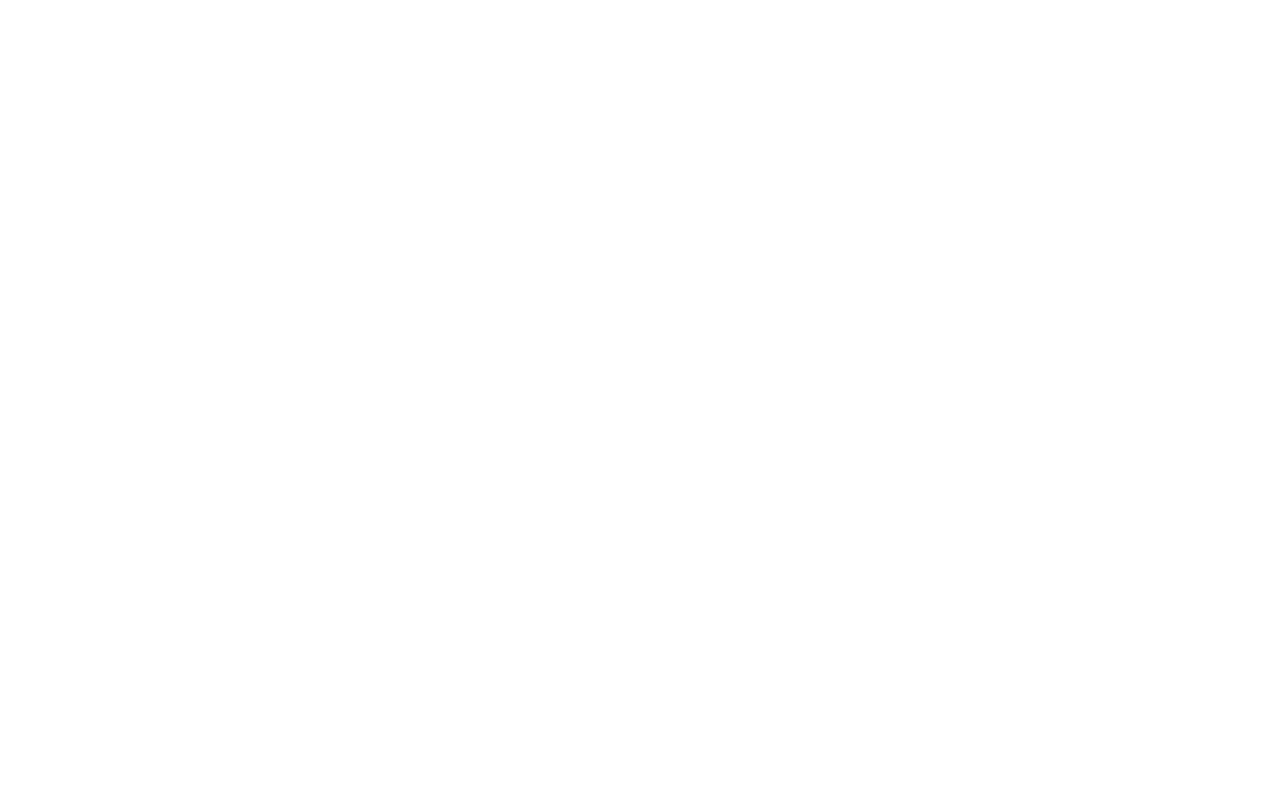
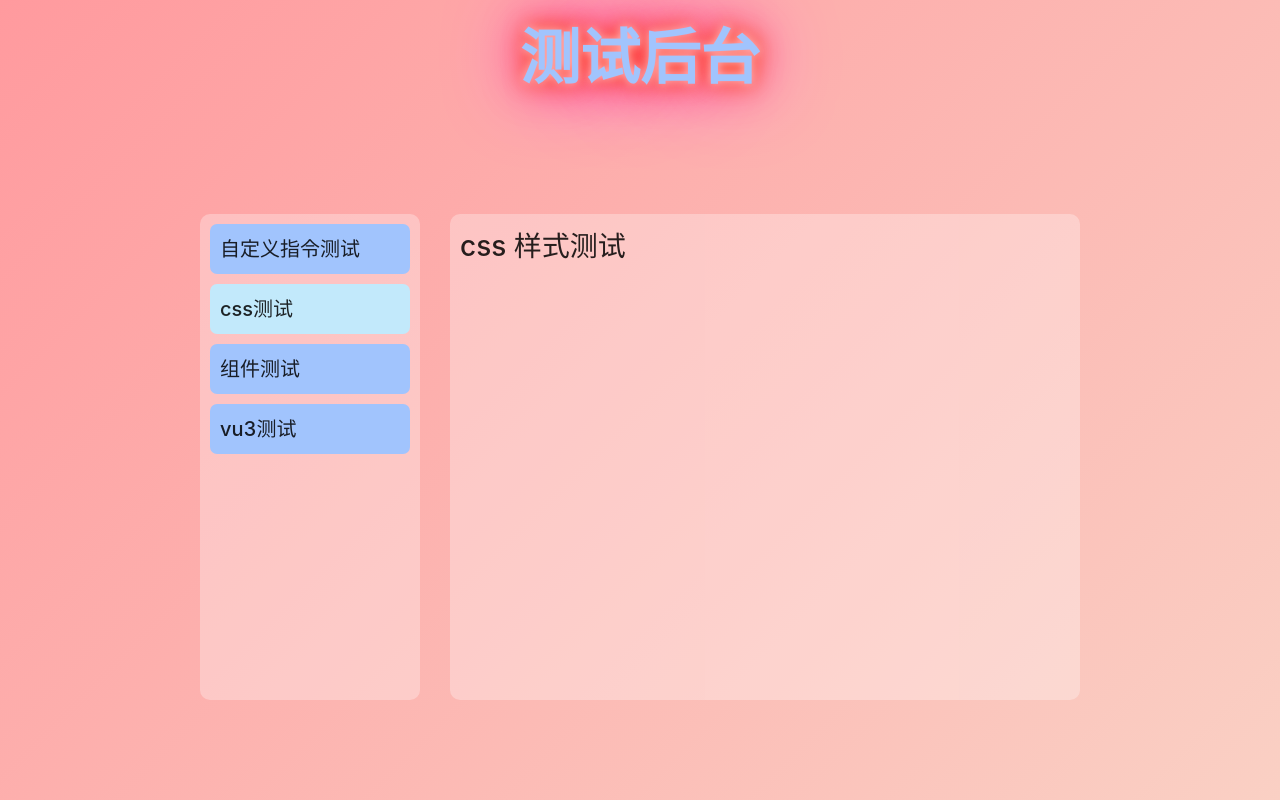
Before and after one commit to mpasdi/test-vue3, a Vue app: page /background/cssTest in a window 1280 px wide. Before the commit this address had no page. Built offline with nearby package versions, Linux system fonts and the light colour scheme.

Commit message:
feat: 新增input type=image 测试

```diff
--- a/src/router/modules/background.ts
+++ b/src/router/modules/background.ts
@@ -21,9 +21,45 @@ export const Background: RouteRecordRaw[] = [
         name: 'Directive',
         component: () => import('@/views/background/modules/CustomDirective.vue'),
         meta: {
-          title: '自定义指定测试'
+          title: '自定义指令测试'
+        }
+      },
+      {
+        path: 'cssTest',
+        name: 'CssTest',
+        component: () => import('@/views/background/modules/CssTest.vue'),
+        meta: {
+          title: 'css测试'
+        }
+      },
+      {
+        path: 'componentTest',
+        name: 'ComponentTest',
+        component: () => import('@/views/background/modules/ComponentsTest.vue'),
+        meta: {
+          title: '组件测试'
+        }
+      },
+      {
+        path: 'vue3Test',
+        name: 'Vue3Test',
+        component: () => import('@/views/background/modules/Vue3Test.vue'),
+        meta: {
+          title: 'vu3测试'
         }
       }
     ]
   }
 ]
+
+/*
+route 模板
+{
+  path: '',
+  name: '',
+  component: () => import(''),
+  meta: {
+    title: ''
+  }
+}
+ */
--- /dev/null
+++ b/src/views/background/modules/ComponentsTest.vue
@@ -0,0 +1,27 @@
+<!--
+ * @Author: lisongming
+ * @Date: 2023-12-27 10:10:33
+ * @LastEditors: lisongming
+ * @Description: 组件测试
+-->
+<template>
+  <div>
+    <h1>组件测试，主要测试第三方组件</h1>
+
+    <h2>1. input 标签中的type=image 测试</h2>
+    <input type="image" src="" />
+    <input
+      type="image"
+      src="http://122.152.220.184:9000/bucket-1/image/js_1702216443238.webp"
+      class="input-image"
+    />
+  </div>
+</template>
+
+<script setup lang="ts"></script>
+
+<style scoped lang="less">
+  .input-image {
+    width: 200px;
+  }
+</style>
--- /dev/null
+++ b/src/views/background/modules/CssTest.vue
@@ -0,0 +1,15 @@
+<!--
+ * @Author: lisongming
+ * @Date: 2023-12-27 10:09:39
+ * @LastEditors: lisongming
+ * @Description: 描述
+-->
+<template>
+  <div>
+    <h1>css 样式测试</h1>
+  </div>
+</template>
+
+<script setup></script>
+
+<style lang="scss" scoped></style>
--- a/src/views/background/modules/CustomDirective.vue
+++ b/src/views/background/modules/CustomDirective.vue
@@ -6,6 +6,7 @@
 -->
 <template>
   <div class="wrap">
+    <h1>自定义指令测试</h1>
     <div class="input">
       <a-input v-focus />
     </div>
--- /dev/null
+++ b/src/views/background/modules/Vue3Test.vue
@@ -0,0 +1,32 @@
+<!--
+ * @Author: lisongming
+ * @Date: 2023-12-27 16:54:52
+ * @LastEditors: lisongming
+ * @Description: vue3测试
+-->
+<template>
+  <div>
+    <h1>vue3测试</h1>
+
+    <h2>track trigger 测试</h2>
+    <a-button @click="num++">增加</a-button>
+    数字： {{ num }}
+  </div>
+</template>
+
+<script setup lang="ts">
+  import { ref, Ref, onRenderTracked, onRenderTriggered } from 'vue'
+
+  const num: Ref<number> = ref(0)
+  //onRenderTracked 和 onRenderTriggered 只能在开发环境中使用
+  onRenderTracked((event) => {
+    console.log('event track', event)
+    // debugger
+  })
+  onRenderTriggered((event) => {
+    console.log('event trigger', event)
+    // debugger
+  })
+</script>
+
+<style scoped lang="less"></style>
```
Also changed, not shown: src/components/layout/MenuAside.vue (+6 -1 lines).
